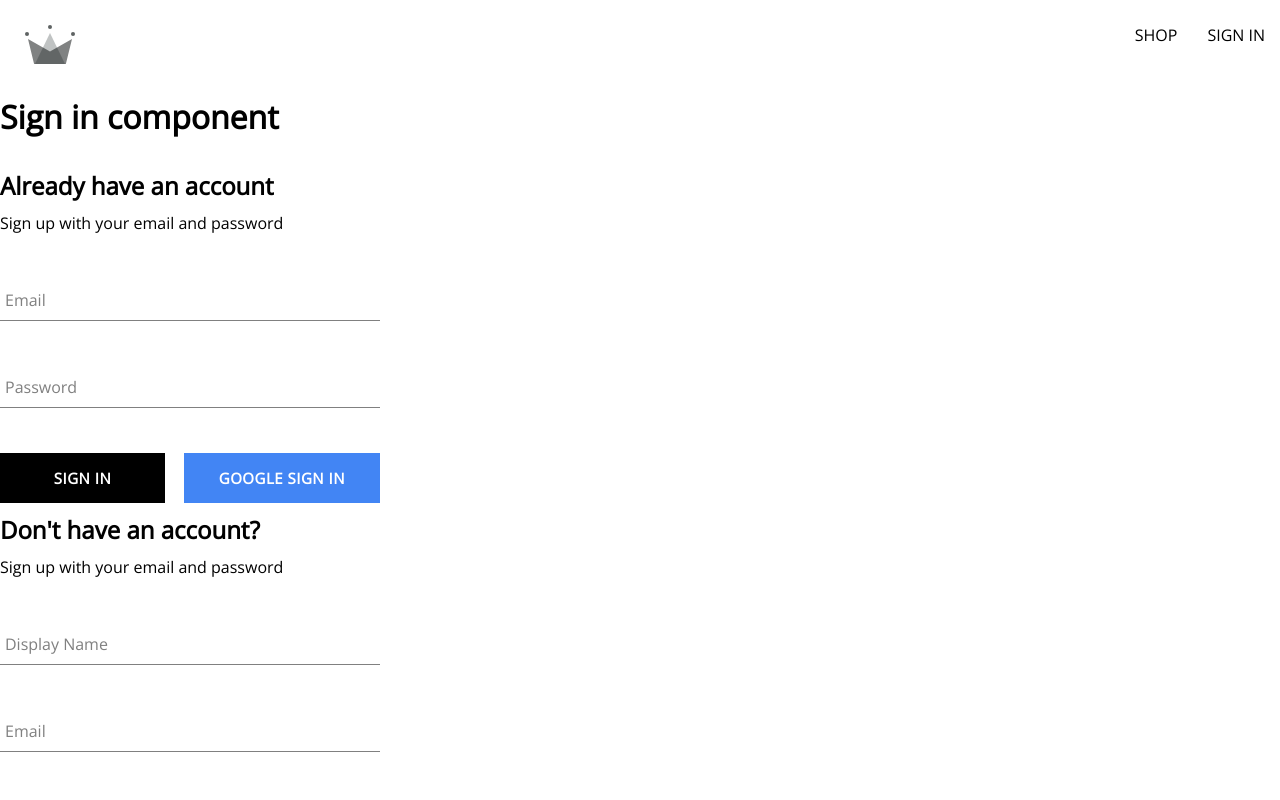
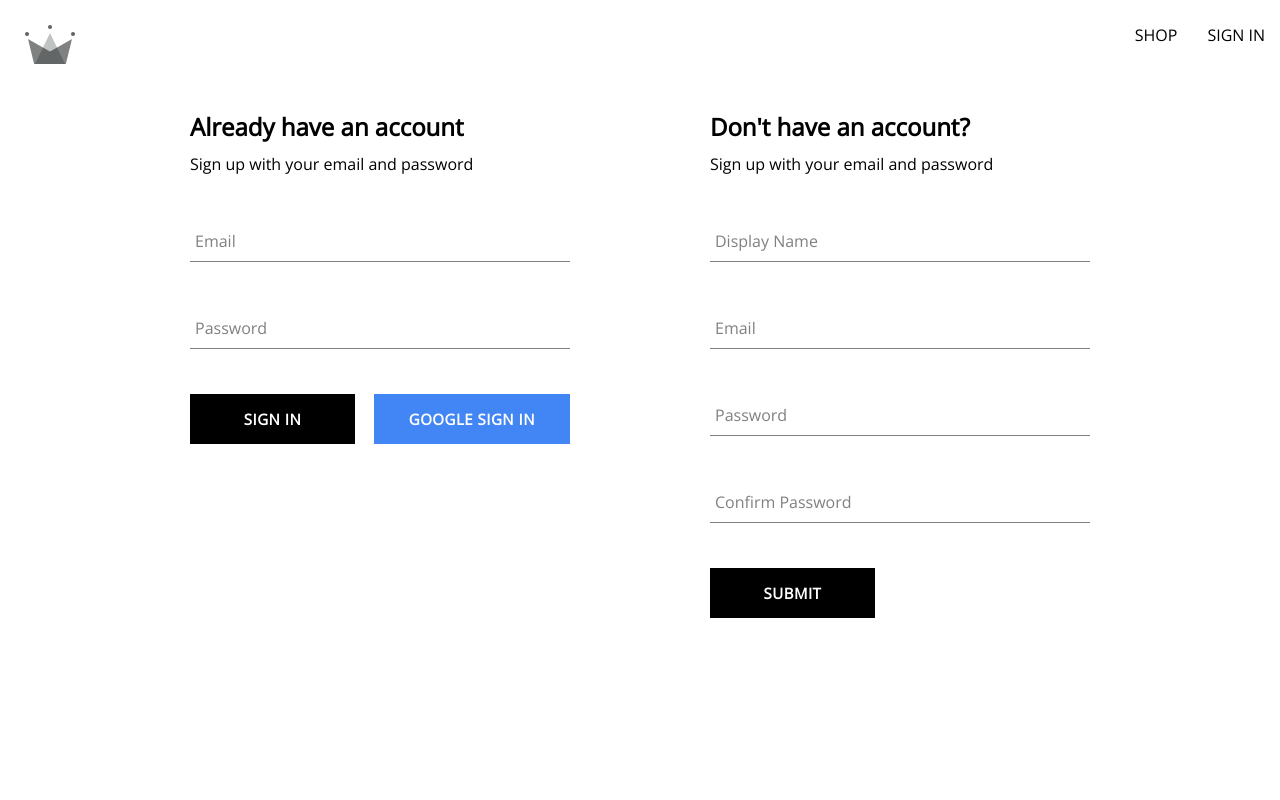
Before and after one commit to CristianjmPereira/crwn-clothing, a React (Create React App) app: page /auth in a window 1280 px wide. Shown: the top 800 px of the page. Built offline with nearby package versions, Linux system fonts and the light colour scheme; a web font is replaced by a local one.

Commit message:
:sparkles: Finish sigh in and sign up page

```diff
--- a/src/routes/authentication/authentication.component.jsx
+++ b/src/routes/authentication/authentication.component.jsx
@@ -7,8 +7,7 @@
 const Authentication = () => {
     return (
         <Fragment>
-            <div>
-                <h1>Sign in component</h1>
+            <div className="authentication-container">
                 <SignInForm />
                 <SignUpForm />
             </div>
--- a/src/routes/authentication/authentication.styles.scss
+++ b/src/routes/authentication/authentication.styles.scss
@@ -0,0 +1,7 @@
+.authentication-container {
+    display: flex;
+    justify-content: space-between;
+    width: 900px;
+    margin: 30px auto;
+
+}
```
